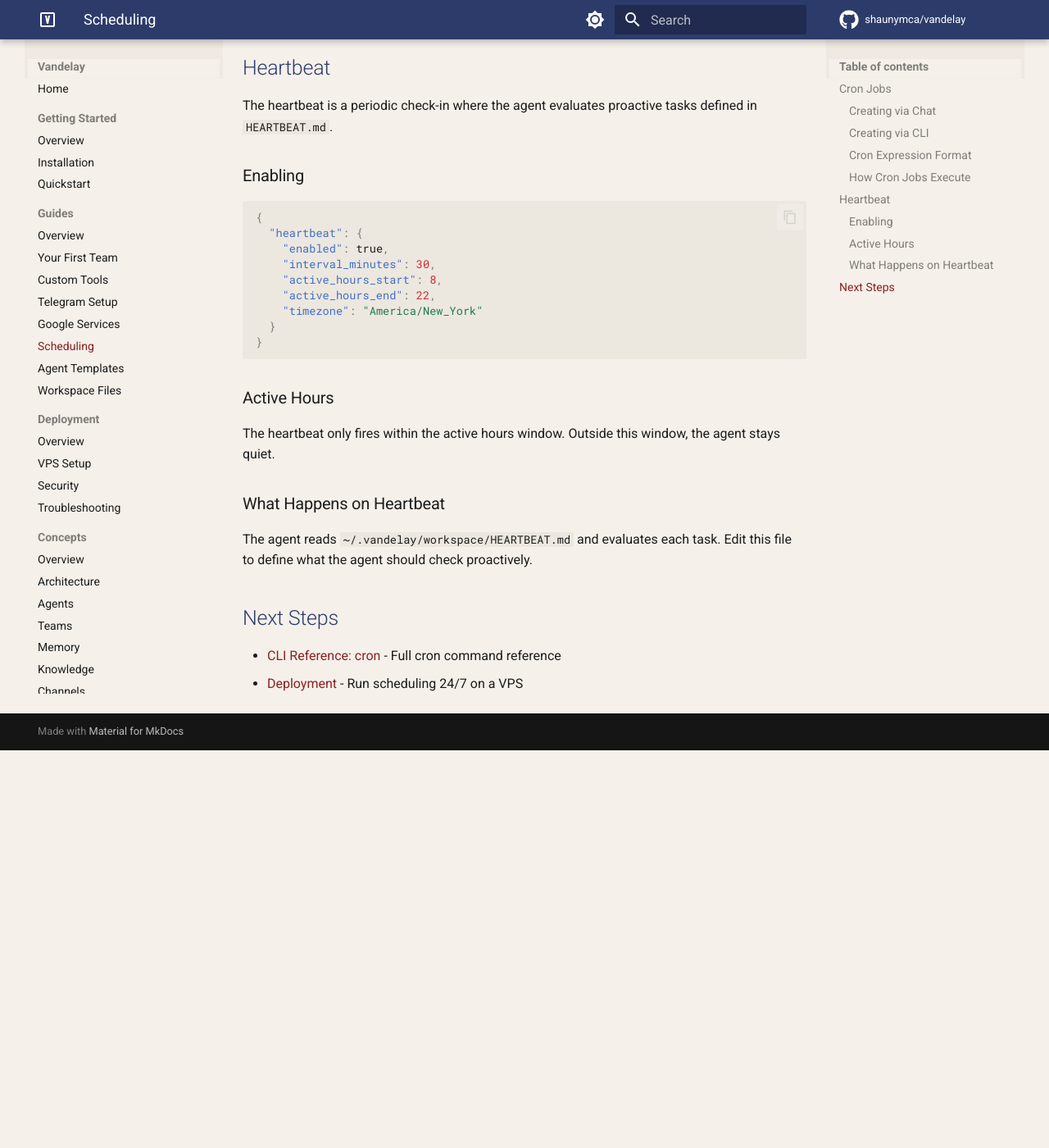
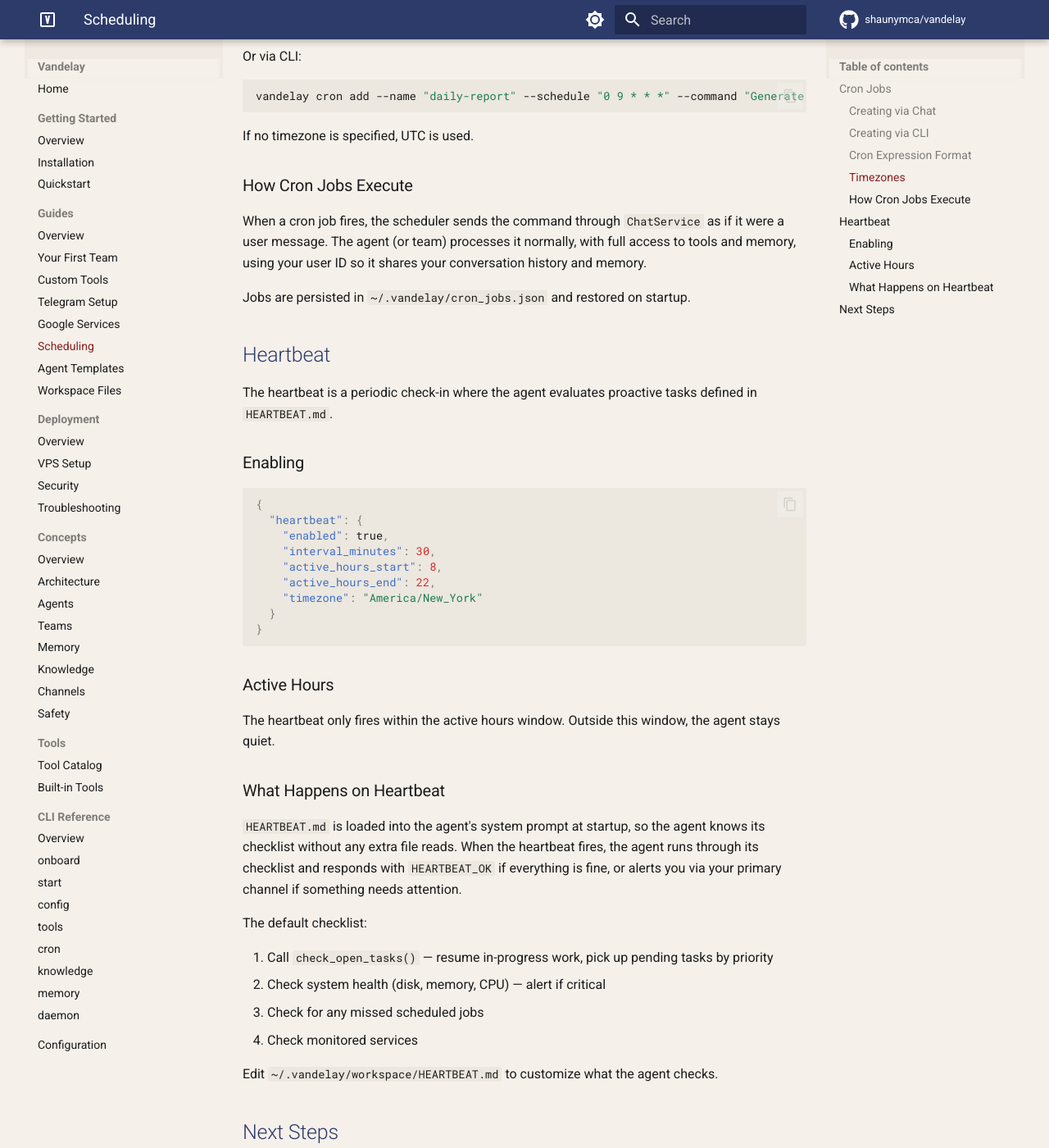
Before and after one commit to shaunymca/vandelay, an MkDocs documentation site: the page built from docs/guides/scheduling.md, in a window 1280 px wide and 1400 px high, scrolled down 1252 px. Shown: the whole window at 82% size. Built offline with MkDocs 1.6.1 and Material for MkDocs 9.7.7, drawn with Linux system fonts in a browser that asks for light colours; comment, search, counter and statistics services are not loaded; before the commit the page ends 2167 px from its top, so only the background shows below that; some of the changed text lies outside the part shown.

Commit message:
docs: update scheduling, workspace-files, built-in tools for P1 fixes
- scheduling.md: add timezone section, clarify heartbeat checklist behaviour
- workspace-files.md: fix HEARTBEAT.md and BOOTSTRAP.md descriptions
- built-in.md: expand Task Queue section with full tool signatures

Co-Authored-By: Claude Opus 4.6 <noreply@anthropic.com>

````diff
--- a/docs/guides/scheduling.md
+++ b/docs/guides/scheduling.md
@@ -37,9 +37,25 @@ Standard 5-field cron syntax: `minute hour day month weekday`
 | `*/30 * * * *` | Every 30 minutes |
 | `0 19 * * 1-5` | Weekdays at 7:00 PM |
 
+### Timezones
+
+Timezone is respected for both cron jobs and the heartbeat. Always specify it when creating a job:
+
+```
+You: Schedule a daily report at 9am Eastern time
+```
+
+Or via CLI:
+
+```bash
+vandelay cron add --name "daily-report" --schedule "0 9 * * *" --command "Generate daily report" --timezone "America/New_York"
+```
+
+If no timezone is specified, UTC is used.
+
 ### How Cron Jobs Execute
 
-When a cron job fires, the scheduler sends the command through `ChatService` as if it were a user message. The agent (or team) processes it normally, with full access to tools and memory.
+When a cron job fires, the scheduler sends the command through `ChatService` as if it were a user message. The agent (or team) processes it normally, with full access to tools and memory, using your user ID so it shares your conversation history and memory.
 
 Jobs are persisted in `~/.vandelay/cron_jobs.json` and restored on startup.
 
@@ -67,7 +83,16 @@ The heartbeat only fires within the active hours window. Outside this window, th
 
 ### What Happens on Heartbeat
 
-The agent reads `~/.vandelay/workspace/HEARTBEAT.md` and evaluates each task. Edit this file to define what the agent should check proactively.
+`HEARTBEAT.md` is loaded into the agent's system prompt at startup, so the agent knows its checklist without any extra file reads. When the heartbeat fires, the agent runs through its checklist and responds with `HEARTBEAT_OK` if everything is fine, or alerts you via your primary channel if something needs attention.
+
+The default checklist:
+
+1. Call `check_open_tasks()` — resume in-progress work, pick up pending tasks by priority
+2. Check system health (disk, memory, CPU) — alert if critical
+3. Check for any missed scheduled jobs
+4. Check monitored services
+
+Edit `~/.vandelay/workspace/HEARTBEAT.md` to customize what the agent checks.
 
 ## Next Steps
 
````
Also changed, not shown: docs/guides/workspace-files.md (+7 -6 lines), docs/tools/built-in.md (+9 -1 lines).
